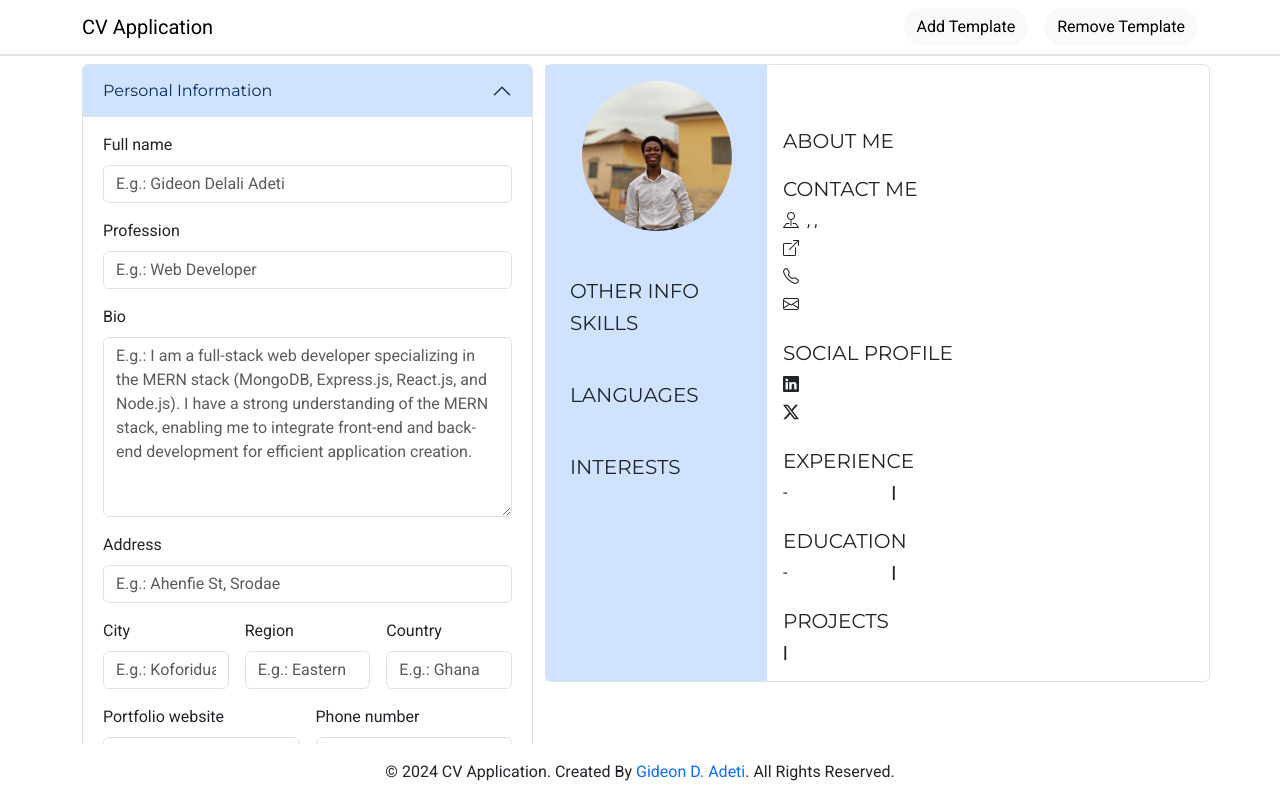
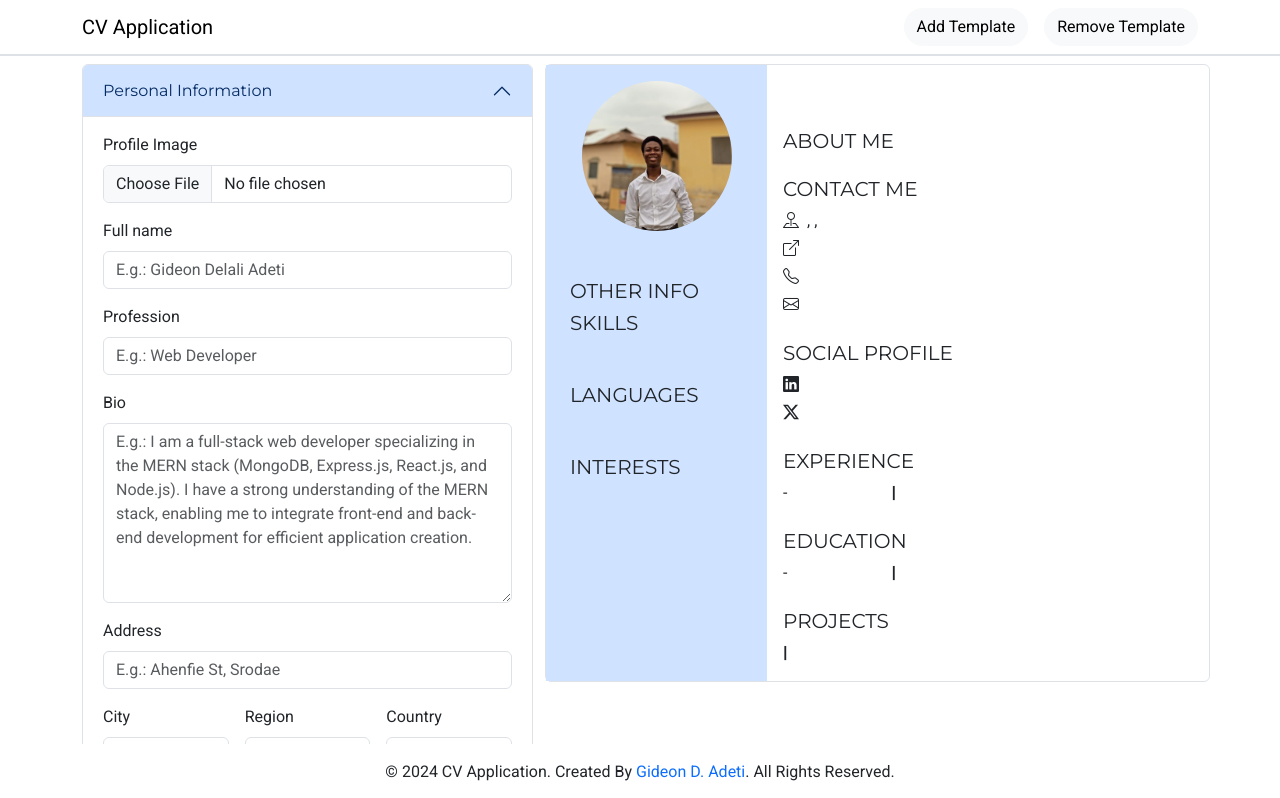
Before and after one commit to GDA0/cv-application, a React (Vite) app: page / in a window 1280 px wide. Shown: the top 798 px of the page. Built offline with nearby package versions, Linux system fonts and the light colour scheme.

Commit message:
Add functionality to add personal profile images

```diff
--- a/src/App.jsx
+++ b/src/App.jsx
@@ -5,6 +5,7 @@ import { useState } from 'react'
 
 const initialState = {
   personalInformation: {
+    profileImage: '',
     fullName: '',
     profession: '',
     bio: '',
--- a/src/components/CVPreviewer.jsx
+++ b/src/components/CVPreviewer.jsx
@@ -21,7 +21,11 @@ export default function CVPreviewer ({
         <div className='col col-md-4 bg-primary-subtle py-3 px-2 side-info'>
           <div className='profile-image mb-5  d-flex flex-column align-items-center'>
             <img
-              src={ImgSrc}
+              src={
+                personalInformation.profileImage
+                  ? personalInformation.profileImage
+                  : ImgSrc
+              }
               alt='Image 1'
               className='img-fluid rounded-circle'
               style={{ width: '150px', height: '150px', objectFit: 'cover' }}
--- a/src/components/PersonalInformationForm.jsx
+++ b/src/components/PersonalInformationForm.jsx
@@ -9,6 +9,16 @@ export default function PersonalInformationForm ({
       [name]: value
     }))
   }
+
+  function handleImageChange (e) {
+    if (e.target.files && e.target.files[0]) {
+      setPersonalInformation((prevState) => ({
+        ...prevState,
+        profileImage: URL.createObjectURL(e.target.files[0])
+      }))
+    }
+  }
+
   return (
     <div className='accordion-item'>
       <h2 className='accordion-header'>
@@ -30,6 +40,18 @@ export default function PersonalInformationForm ({
       >
         <div className='accordion-body'>
           <form className='personal-information-form'>
+            <div className='mb-3'>
+              <label htmlFor='profileImage' className='form-label'>
+                Profile Image
+              </label>
+              <input
+                type='file'
+                className='form-control'
+                id='profileImage'
+                accept='image/*'
+                onChange={handleImageChange}
+              />
+            </div>
             <div className='mb-3'>
               <label className='form-label' htmlFor='full-name'>
                 Full name
```
